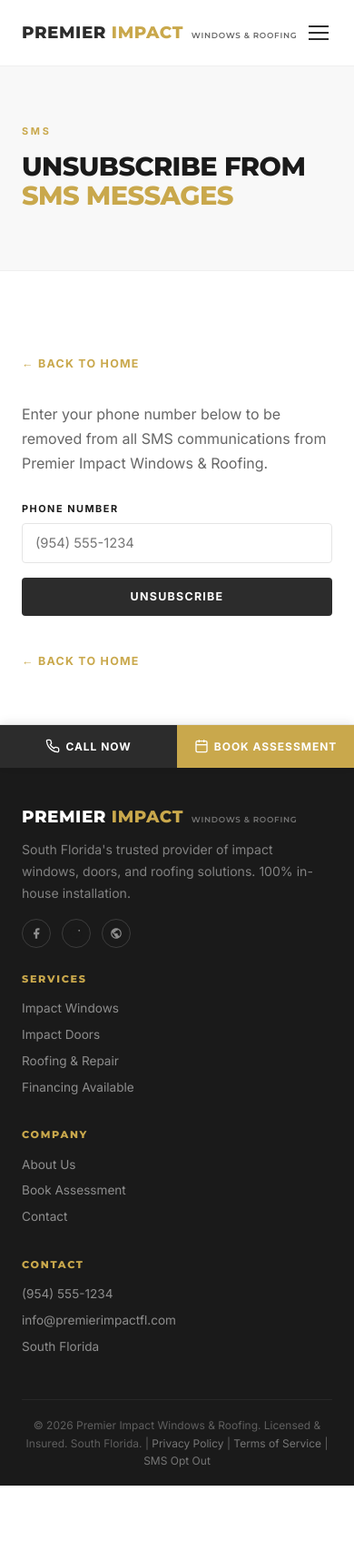
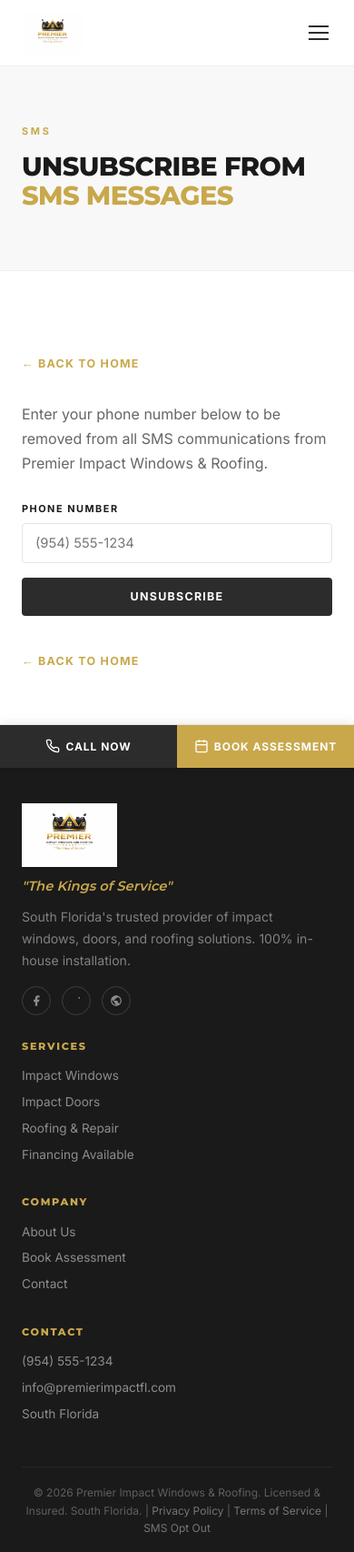
Before and after one commit to Guardianimpact/premierimpact, a FastAPI app: page /optout in a window 390 px wide. Shown: the top 1706 px of the page at 91% size. Before the commit the page ends 1633 px from the top, so only its background shows below. Run offline with FastAPI, Linux system fonts and the light colour scheme.

Commit message:
Add Premier Impact logo, favicon, and "The Kings of Service" tagline
- Replace text wordmark with actual logo PNG in navbar (60px)
  and footer (70px) with mix-blend-mode:multiply
- Create crown favicon from logo (ICO + PNG)
- Add "The Kings of Service" tagline: footer, hero label,
  meta descriptions, schema markup, page title
- Mobile logo sized to 45px
- Logo serves as PNG (gradient logo not suitable for potrace SVG)

Co-Authored-By: Claude Opus 4.6 <noreply@anthropic.com>

```diff
--- a/app/static/css/style.css
+++ b/app/static/css/style.css
@@ -42,7 +42,7 @@ h3{font-size:clamp(1.1rem,2vw,1.4rem)}
 /* ===== NAV ===== */
 .navbar{position:fixed;top:0;left:0;right:0;z-index:1000;background:var(--white);border-bottom:1px solid var(--border-lt);transition:box-shadow var(--tr)}.navbar.scrolled{box-shadow:var(--shadow-m)}
 .nav-in{max-width:var(--mw);margin:0 auto;display:flex;align-items:center;justify-content:space-between;height:72px;padding:0 24px}
-.nav-logo{font-family:var(--font-d);font-size:1.15rem;font-weight:800;text-transform:uppercase;letter-spacing:.03em;color:var(--charcoal);white-space:nowrap}.nav-logo .a{color:var(--gold)}.nav-logo .sub{font-weight:600;font-size:.55rem;letter-spacing:.08em;color:var(--text2);margin-left:3px}
+.navbar-logo{display:flex;align-items:center;flex-shrink:0}.navbar-logo img{height:60px;width:auto;mix-blend-mode:multiply}
 .nav-c{display:flex;align-items:center;gap:28px}.nav-c a{font-size:.73rem;font-weight:600;text-transform:uppercase;letter-spacing:.1em;color:var(--text2);transition:color var(--tr);padding:4px 0;position:relative}.nav-c a:hover,.nav-c a.act{color:var(--charcoal)}.nav-c a.act::after{content:'';position:absolute;bottom:-2px;left:0;right:0;height:2px;background:var(--gold)}
 .nav-r{display:flex;align-items:center;gap:20px}
 .nav-ph{display:flex;align-items:center;gap:5px;font-size:.82rem;font-weight:700;color:var(--charcoal)}.nav-ph svg{width:15px;height:15px;fill:var(--gold)}
@@ -200,7 +200,8 @@ h3{font-size:clamp(1.1rem,2vw,1.4rem)}
 /* ===== FOOTER ===== */
 .footer{background:var(--deep);padding:56px 0 0}
 .ft-grid{display:grid;grid-template-columns:2fr 1fr 1fr 1fr;gap:40px;padding-bottom:40px}
-.footer .nav-logo{color:var(--white);margin-bottom:10px}
+.ft-logo{margin-bottom:10px}.ft-logo img{height:70px;width:auto}
+.ft-tagline{font-family:var(--font-d);font-style:italic;font-size:.92rem;color:var(--gold);margin-bottom:10px}
 .ft-tag{color:rgba(255,255,255,.45);font-size:.88rem;line-height:1.7}
 .ft-social{display:flex;gap:12px;margin-top:16px}.ft-social a{width:32px;height:32px;border-radius:50%;border:1px solid rgba(255,255,255,.15);display:flex;align-items:center;justify-content:center;transition:all var(--tr)}.ft-social a:hover{border-color:var(--gold);background:var(--gold)}.ft-social svg{width:14px;height:14px;fill:rgba(255,255,255,.5)}.ft-social a:hover svg{fill:var(--white)}
 .footer h4{font-size:.7rem;letter-spacing:.15em;text-transform:uppercase;margin-bottom:16px;color:var(--gold)}
@@ -216,6 +217,7 @@ h3{font-size:clamp(1.1rem,2vw,1.4rem)}
 /* ===== RESPONSIVE ===== */
 @media(max-width:968px){
   .nav-c,.nav-r .nav-ph,.nav-r .nav-cta{display:none}.nav-tog{display:flex}.mob-bar{display:block}body{padding-bottom:52px}
+  .navbar-logo img{height:45px}
   .hero-grid{grid-template-columns:1fr;gap:32px;padding:90px 0 60px}.hero-form{max-width:100%}
   .trust-bar-in{overflow-x:auto;justify-content:flex-start;flex-wrap:nowrap;-webkit-overflow-scrolling:touch}.trust-b{flex-shrink:0;font-size:.7rem;padding:6px 16px}
   .why-grid{grid-template-columns:1fr;gap:36px}.why-img img{height:300px}
--- a/app/templates/base.html
+++ b/app/templates/base.html
@@ -4,7 +4,7 @@
     <meta charset="UTF-8">
     <meta name="viewport" content="width=device-width, initial-scale=1.0">
     <title>{% block title %}Premier Impact Windows & Roofing{% endblock %} | South Florida</title>
-    <meta name="description" content="{% block meta_description %}Premier Impact Windows & Roofing — South Florida's trusted provider of impact windows, doors, and roofing. 100% in-house installation. We measure, order, and install ourselves.{% endblock %}">
+    <meta name="description" content="{% block meta_description %}Premier Impact Windows & Roofing — "The Kings of Service." South Florida's trusted provider of impact windows, doors, and roofing. 100% in-house installation.{% endblock %}">
 
     <!-- Open Graph -->
     <meta property="og:title" content="{% block og_title %}Premier Impact Windows & Roofing | South Florida{% endblock %}">
@@ -20,13 +20,17 @@
     <link href="https://fonts.googleapis.com/css2?family=Inter:wght@300;400;500;600;700;800&family=Montserrat:wght@600;700;800;900&display=swap" rel="stylesheet">
     <link rel="stylesheet" href="/static/css/style.css">
 
+    <!-- Favicon -->
+    <link rel="icon" type="image/png" href="/static/favicon.png">
+    <link rel="shortcut icon" href="/static/favicon.ico">
+
     <!-- LocalBusiness Schema -->
     <script type="application/ld+json">
     {
         "@context": "https://schema.org",
         "@type": "LocalBusiness",
         "name": "Premier Impact Windows & Roofing",
-        "description": "South Florida's trusted provider of impact windows, doors, and roofing solutions. 100% in-house installation.",
+        "description": "The Kings of Service — South Florida's trusted provider of impact windows, doors, and roofing solutions. 100% in-house installation.",
         "url": "https://web-production-b12a.up.railway.app",
         "telephone": "+19545551234",
         "email": "info@premierimpactfl.com",
@@ -52,8 +56,8 @@
     <!-- Navigation -->
     <nav class="navbar" id="navbar">
         <div class="nav-in">
-            <a href="/" class="nav-logo">
-                Premier <span class="a">Impact</span> <span class="sub">Windows & Roofing</span>
+            <a href="/" class="navbar-logo">
+                <img src="/static/images/premier-impact-logo.png" alt="Premier Impact Windows and Roofing" height="60" loading="eager">
             </a>
             <div class="nav-c" id="navCenter">
                 <a href="/" class="{% if page == 'home' %}act{% endif %}">Home</a>
@@ -92,7 +96,10 @@
         <div class="container">
             <div class="ft-grid">
                 <div>
-                    <div class="nav-logo">Premier <span class="a">Impact</span> <span class="sub" style="color:rgba(255,255,255,0.4);">Windows & Roofing</span></div>
+                    <div class="ft-logo">
+                        <img src="/static/images/premier-impact-logo.png" alt="Premier Impact Windows and Roofing" height="70" loading="lazy">
+                    </div>
+                    <p class="ft-tagline">"The Kings of Service"</p>
                     <p class="ft-tag">South Florida's trusted provider of impact windows, doors, and roofing solutions. 100% in-house installation.</p>
                     <div class="ft-social">
                         <a href="#" aria-label="Facebook"><svg viewBox="0 0 24 24"><path d="M18 2h-3a5 5 0 00-5 5v3H7v4h3v8h4v-8h3l1-4h-4V7a1 1 0 011-1h3z"/></svg></a>
--- a/app/templates/home.html
+++ b/app/templates/home.html
@@ -1,7 +1,7 @@
 {% extends "base.html" %}
 
-{% block title %}Impact Windows, Doors & Roofing{% endblock %}
-{% block meta_description %}Premier Impact Windows & Roofing — South Florida's trusted provider of impact windows, doors, and roofing. 60+ years of experience. 100% in-house installation. Financing from $87/mo.{% endblock %}
+{% block title %}Impact Windows, Doors & Roofing | The Kings of Service{% endblock %}
+{% block meta_description %}Premier Impact Windows & Roofing — "The Kings of Service." South Florida's trusted provider of impact windows, doors, and roofing. 60+ years of experience. 100% in-house installation. Financing from $87/mo.{% endblock %}
 
 {% block content %}
 <!-- ===== HERO ===== -->
@@ -11,7 +11,7 @@
     <div class="container">
         <div class="hero-grid">
             <div class="hero-txt">
-                <span class="hero-label">South Florida's Premier Choice</span>
+                <span class="hero-label">The Kings of Service</span>
                 <h1>South Florida's #1 Impact Window &amp; Roofing Company</h1>
                 <p class="hero-sub">
                     Impact windows, impact doors, and full roof replacements.
```
Also changed, not shown: app/static/favicon.ico (added), app/static/favicon.png (added), app/static/images/premier-impact-logo.png (added).
